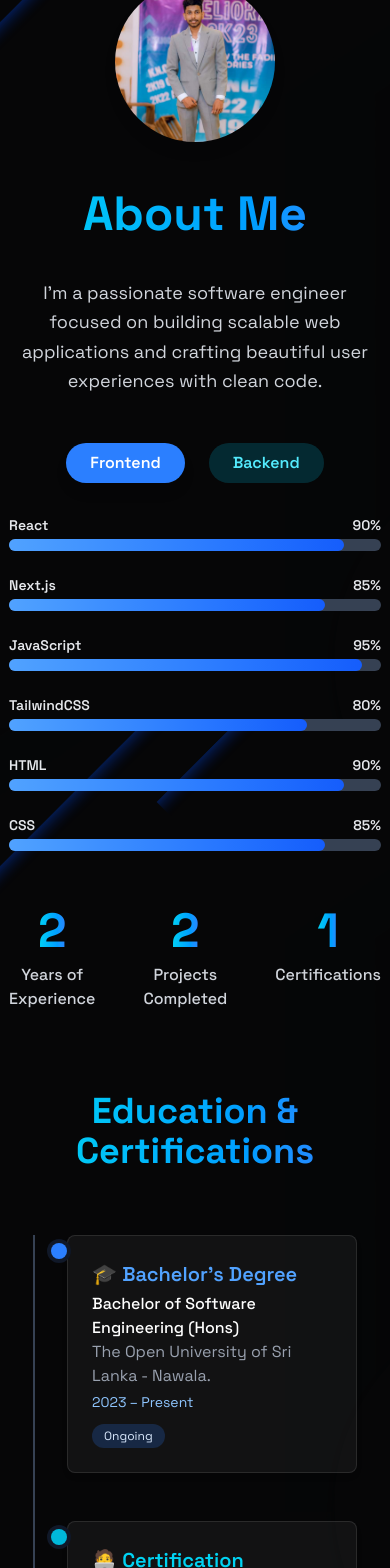
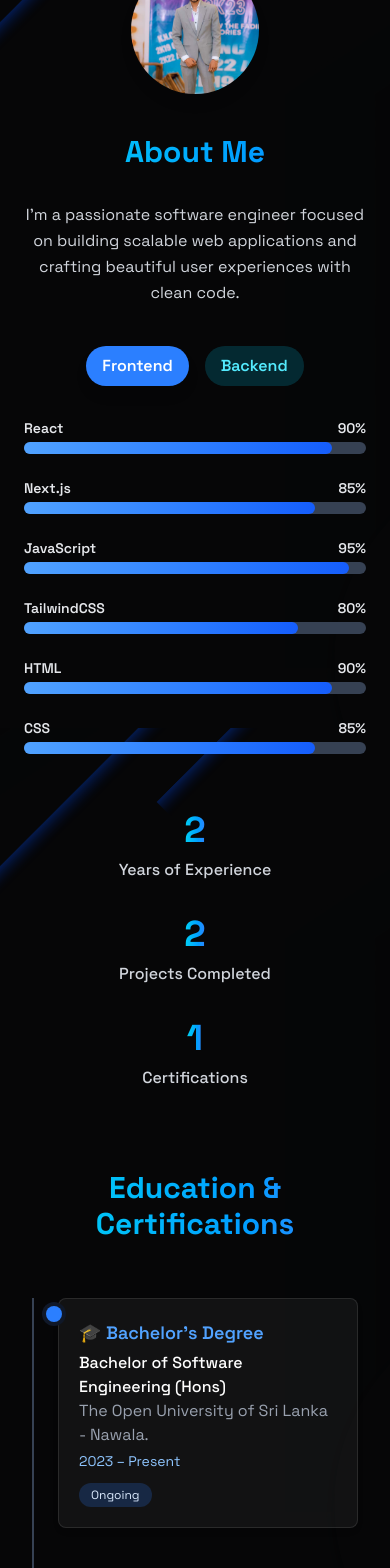
Before and after one commit to sandun440/sandun-portfolio, a React (Vite) app: page / in a window 390 px wide. Shown: the part 960-2528 px from the top of the page. Built offline with nearby package versions, Linux system fonts and the light colour scheme.

Commit message:
responsive about

```diff
--- a/src/components/sections/About.jsx
+++ b/src/components/sections/About.jsx
@@ -6,7 +6,6 @@ import profilePic from "../../assets/profile.jpg";
 export const About = () => {
   const [activeTab, setActiveTab] = useState("frontend");
 
-  // Skills with descriptions and proficiency % for progress bars
   const frontendSkills = [
     {
       name: "React",
@@ -69,14 +68,14 @@ export const About = () => {
   return (
     <section
       id="about"
-      className="min-h-screen flex flex-col items-center justify-center py-20 bg-gradient-to-b  text-white px-6"
+      className="min-h-screen flex flex-col items-center justify-center py-16 md:py-20 bg-gradient-to-b text-white px-4 sm:px-6 lg:px-8"
     >
       <RevealOnScroll>
         {/* Profile Photo */}
-        <div className="mb-12">
-          <div className="mx-auto w-40 h-40 rounded-full overflow-hidden shadow-lg transition-transform hover:scale-105 cursor-pointer">
+        <div className="mb-10 sm:mb-12">
+          <div className="mx-auto w-32 h-32 sm:w-40 sm:h-40 rounded-full overflow-hidden shadow-lg transition-transform hover:scale-105 cursor-pointer">
             <img
-              src={profilePic} // Replace with your photo path
+              src={profilePic}
               alt="Profile"
               className="object-cover w-full h-full"
             />
@@ -84,21 +83,21 @@ export const About = () => {
         </div>
 
         {/* Title */}
-        <h2 className="text-5xl font-extrabold text-center mb-10 bg-gradient-to-r from-cyan-400 to-blue-500 bg-clip-text text-transparent">
+        <h2 className="text-3xl sm:text-4xl lg:text-5xl font-extrabold text-center mb-8 sm:mb-10 bg-gradient-to-r from-cyan-400 to-blue-500 bg-clip-text text-transparent">
           About Me
         </h2>
 
         {/* About Text */}
-        <p className="max-w-xl text-center text-gray-300 text-lg mb-12 leading-relaxed">
+        <p className="max-w-2xl text-center text-gray-300 text-base sm:text-lg mb-10 sm:mb-12 px-2 sm:px-4 leading-relaxed">
           I’m a passionate software engineer focused on building scalable web
           applications and crafting beautiful user experiences with clean code.
         </p>
 
         {/* Tabs for Skills */}
-        <div className="flex justify-center space-x-6 mb-8">
+        <div className="flex justify-center space-x-4 sm:space-x-6 mb-8 flex-wrap">
           <button
             onClick={() => setActiveTab("frontend")}
-            className={`px-6 py-2 rounded-full font-semibold transition ${
+            className={`px-4 sm:px-6 py-2 rounded-full font-semibold transition ${
               activeTab === "frontend"
                 ? "bg-blue-500 text-white shadow-lg"
                 : "bg-blue-500/20 text-blue-300 hover:bg-blue-500/40"
@@ -108,7 +107,7 @@ export const About = () => {
           </button>
           <button
             onClick={() => setActiveTab("backend")}
-            className={`px-6 py-2 rounded-full font-semibold transition ${
+            className={`px-4 sm:px-6 py-2 rounded-full font-semibold transition ${
               activeTab === "backend"
                 ? "bg-cyan-500 text-white shadow-lg"
                 : "bg-cyan-500/20 text-cyan-300 hover:bg-cyan-500/40"
@@ -118,8 +117,8 @@ export const About = () => {
           </button>
         </div>
 
-        {/* Skills List with Progress Bars & Tooltips */}
-        <div className="max-w-3xl w-full">
+        {/* Skills List */}
+        <div className="max-w-3xl w-full px-2">
           {(activeTab === "frontend" ? frontendSkills : backendSkills).map(
             ({ name, desc, proficiency }, index) => (
               <div key={index} className="mb-6 group relative">
@@ -137,7 +136,6 @@ export const About = () => {
                     style={{ width: `${proficiency}%` }}
                   />
                 </div>
-                {/* Tooltip */}
                 <div className="absolute left-1/2 -bottom-8 w-max px-3 py-1 text-xs text-white bg-black bg-opacity-75 rounded opacity-0 group-hover:opacity-100 pointer-events-none transform -translate-x-1/2 transition-opacity">
                   {desc}
                 </div>
@@ -147,31 +145,31 @@ export const About = () => {
         </div>
 
         {/* Achievements */}
-        <div className="flex justify-center space-x-12 mt-14 max-w-4xl w-full">
+        <div className="flex flex-col sm:flex-row justify-center items-center sm:space-x-12 space-y-8 sm:space-y-0 mt-14 max-w-4xl w-full px-4">
           {achievements.map(({ label, count }, idx) => (
             <div key={idx} className="text-center">
               <CountUp
                 end={count}
                 duration={2}
-                className="text-5xl font-bold text-gradient bg-clip-text text-transparent bg-gradient-to-r from-cyan-400 to-blue-500"
+                className="text-4xl sm:text-5xl font-bold text-gradient bg-clip-text text-transparent bg-gradient-to-r from-cyan-400 to-blue-500"
               />
               <p className="mt-2 text-gray-300 font-medium">{label}</p>
             </div>
           ))}
         </div>
 
-        {/* Education & Certifications Timeline */}
-        <section id="education" className="mt-20 max-w-4xl w-full px-6">
-          <h2 className="text-4xl font-bold text-center mb-16 bg-gradient-to-r from-cyan-400 to-blue-500 bg-clip-text text-transparent">
+        {/* Education Timeline */}
+        <section id="education" className="mt-20 max-w-4xl w-full px-4 sm:px-6">
+          <h2 className="text-3xl sm:text-4xl font-bold text-center mb-14 bg-gradient-to-r from-cyan-400 to-blue-500 bg-clip-text text-transparent">
             Education & Certifications
           </h2>
 
-          <div className="relative border-l-2 border-gray-700 pl-8 space-y-12">
-            {/* Timeline Item 1 - Degree */}
+          <div className="relative border-l-2 border-gray-700 pl-6 space-y-12">
+            {/* Degree */}
             <div className="relative group">
-              <span className="absolute -left-4 top-2 w-4 h-4 bg-blue-500 rounded-full ring-4 ring-gray-900 transition-transform group-hover:scale-125" />
-              <div className="bg-white/5 border border-white/10 rounded-lg p-6 shadow-md hover:shadow-blue-500/10 transition-all duration-300">
-                <h3 className="text-xl font-semibold text-blue-400 mb-1 flex items-center gap-2">
+              <span className="absolute -left-3 top-2 w-4 h-4 bg-blue-500 rounded-full ring-4 ring-gray-900 group-hover:scale-125 transition-transform" />
+              <div className="bg-white/5 border border-white/10 rounded-lg p-5 sm:p-6 shadow-md hover:shadow-blue-500/10 transition-all duration-300">
+                <h3 className="text-lg sm:text-xl font-semibold text-blue-400 mb-1 flex items-center gap-2">
                   🎓 Bachelor’s Degree
                 </h3>
                 <p className="text-white font-medium">
@@ -187,16 +185,16 @@ export const About = () => {
               </div>
             </div>
 
-            {/* Timeline Item 2 - Certification */}
+            {/* Certification */}
             <div className="relative group">
-              <span className="absolute -left-4 top-2 w-4 h-4 bg-cyan-500 rounded-full ring-4 ring-gray-900 transition-transform group-hover:scale-125" />
-              <div className="bg-white/5 border border-white/10 rounded-lg p-6 shadow-md hover:shadow-cyan-500/10 transition-all duration-300">
-                <h3 className="text-xl font-semibold text-cyan-400 mb-1 flex items-center gap-2">
+              <span className="absolute -left-3 top-2 w-4 h-4 bg-cyan-500 rounded-full ring-4 ring-gray-900 group-hover:scale-125 transition-transform" />
+              <div className="bg-white/5 border border-white/10 rounded-lg p-5 sm:p-6 shadow-md hover:shadow-cyan-500/10 transition-all duration-300">
+                <h3 className="text-lg sm:text-xl font-semibold text-cyan-400 mb-1 flex items-center gap-2">
                   🧑‍💻 Certification
                 </h3>
                 <p className="text-white font-medium">
                   <a
-                    href="https://https://certificate.skyrek.com/certifcates/completion/z2do8ktmAlAb.com/certificate-url" // 🔗 Replace with actual certificate URL
+                    href="https://certificate.skyrek.com/certifcates/completion/z2do8ktmAlAb"
                     target="_blank"
                     rel="noopener noreferrer"
                     className="underline underline-offset-4 hover:text-cyan-300 transition"
@@ -214,14 +212,6 @@ export const About = () => {
           </div>
         </section>
       </RevealOnScroll>
-
-      {/* Additional styles for tooltip */}
-      <style>{`
-        /* Ensure tooltip doesn't get cut off */
-        #about section div.relative {
-          position: relative;
-        }
-      `}</style>
     </section>
   );
 };
```
